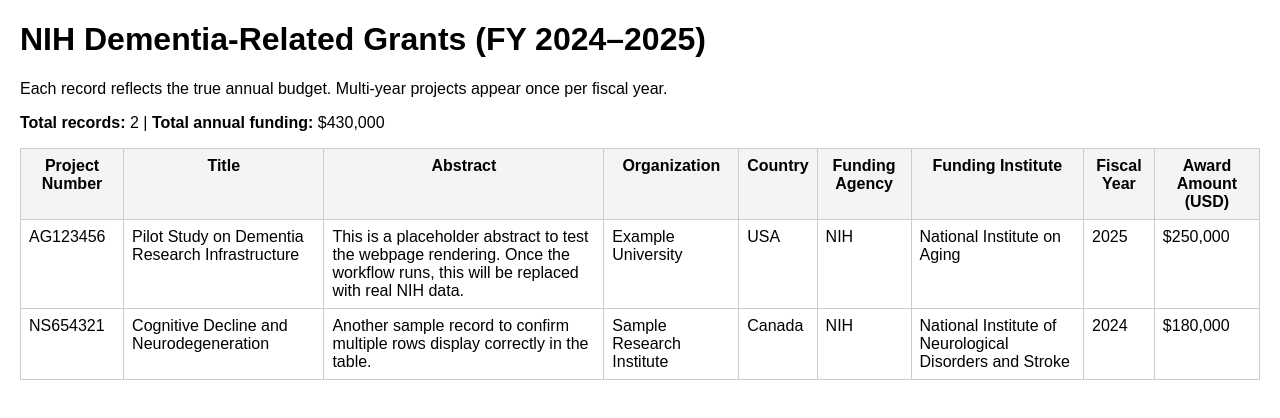
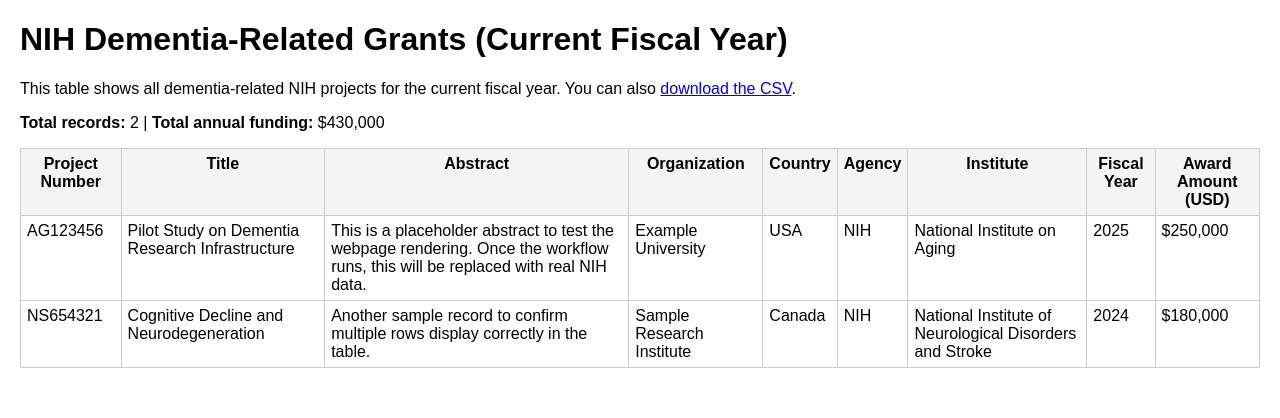
Before and after one commit to ArshiaVahedi/dementia_grants, a plain HTML site: page index.html in a window 1280 px wide. Drawn offline with Linux system fonts and the light colour scheme.

Commit message:
Update index.html

```diff
--- a/index.html
+++ b/index.html
@@ -2,17 +2,18 @@
 <html lang="en">
 <head>
   <meta charset="UTF-8">
-  <title>Dementia Grants 2024–2025</title>
+  <title>Dementia Grants – Current NIH Fiscal Year</title>
   <style>
     body { font-family: Arial, sans-serif; margin: 20px; }
     table { border-collapse: collapse; width: 100%; }
-    th, td { border: 1px solid #ccc; padding: 8px; vertical-align: top; }
+    th, td { border: 1px solid #ccc; padding: 6px; vertical-align: top; }
     th { background: #f4f4f4; }
   </style>
 </head>
 <body>
-  <h1>NIH Dementia-Related Grants (FY 2024–2025)</h1>
-  <p>Each record reflects the true annual budget. Multi‑year projects appear once per fiscal year.</p>
+  <h1>NIH Dementia-Related Grants (Current Fiscal Year)</h1>
+  <p>This table shows all dementia-related NIH projects for the current fiscal year.
+     You can also <a href="data/latest.csv">download the CSV</a>.</p>
 
   <div id="summary"></div>
 
@@ -24,8 +25,8 @@
         <th>Abstract</th>
         <th>Organization</th>
         <th>Country</th>
-        <th>Funding Agency</th>
-        <th>Funding Institute</th>
+        <th>Agency</th>
+        <th>Institute</th>
         <th>Fiscal Year</th>
         <th>Award Amount (USD)</th>
       </tr>
```
